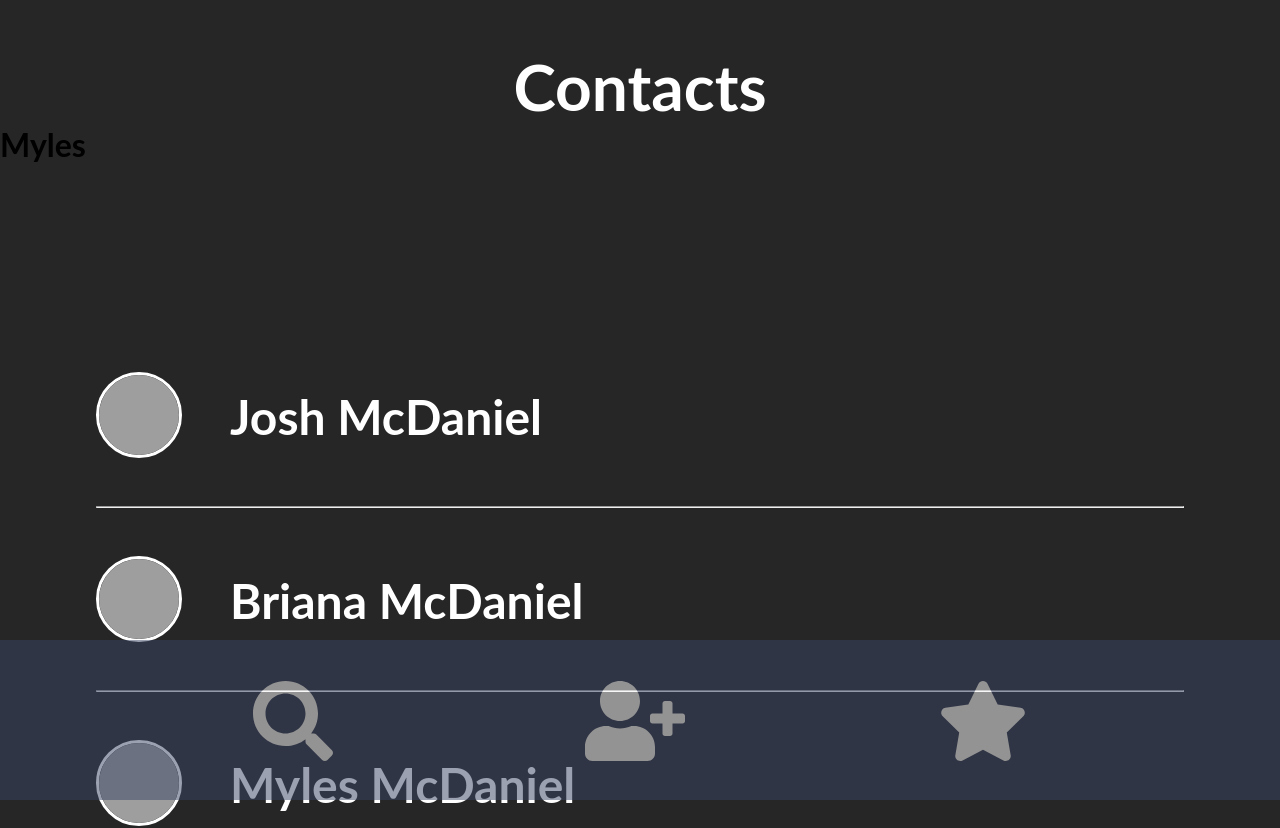
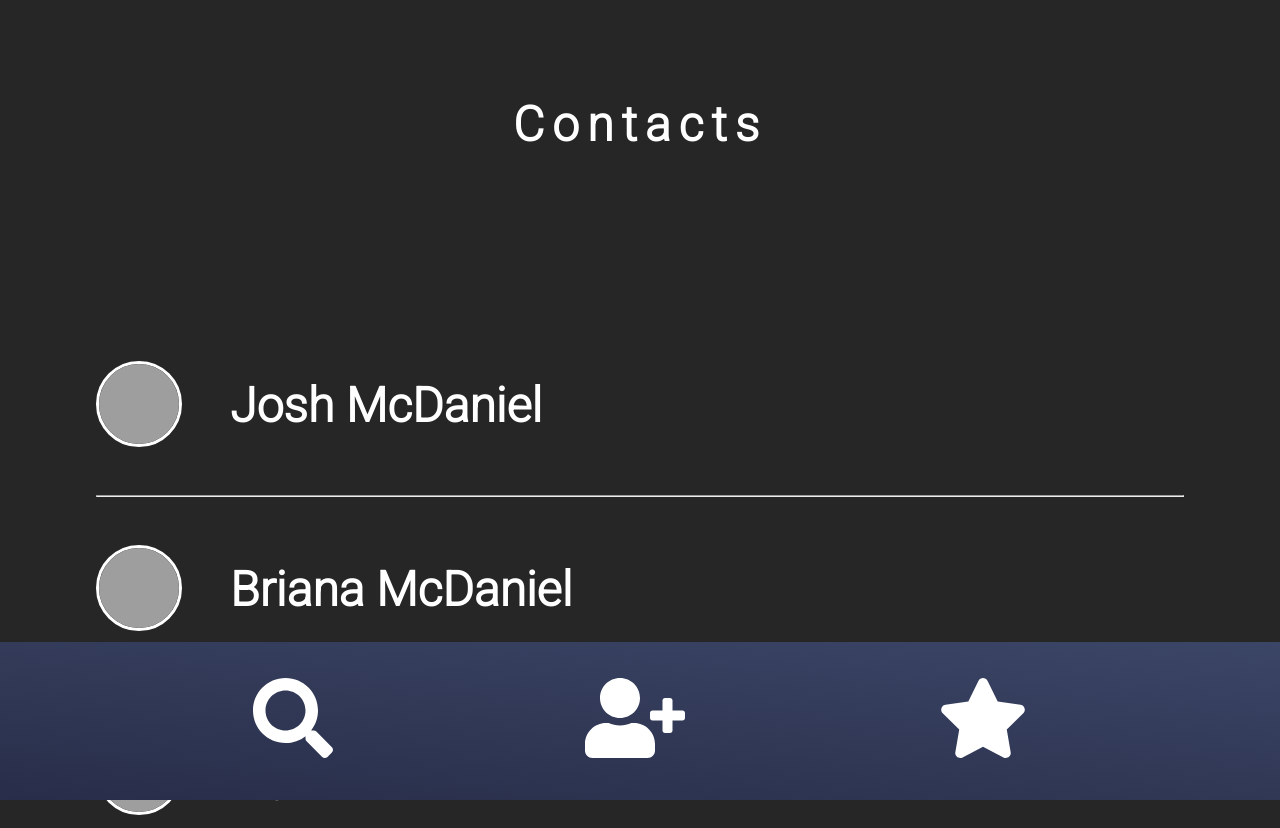
Before and after one commit to mcdanije22/new_contact_app, a React (Create React App) app: page / in a window 1280 px wide. Shown: the top 828 px of the page. Built offline with nearby package versions, Linux system fonts and the light colour scheme; grey boxes are pictures that could not be loaded.

Commit message:
working favorite list

```diff
--- a/public/index.html
+++ b/public/index.html
@@ -1,7 +1,7 @@
 <!DOCTYPE html>
 <html lang="en">
   <head>
-    <link href="https://fonts.googleapis.com/css?family=Roboto" rel="stylesheet">
+    <link href="https://fonts.googleapis.com/css?family=Roboto:300" rel="stylesheet">
     <title>Contact App</title>
   </head>
   <body>
--- a/src/App.js
+++ b/src/App.js
@@ -14,10 +14,10 @@ class App extends Component {
     this.state={
       contactList: [
         {first:'Josh',last:'McDaniel',number:'555-666-7777',email:'joshmcdaniel@gmail.com',location:'Mount Morris, Ny', starred:false},
-        {first:'Briana',last:'McDaniel',number:'888-999-1111',email:'brianamcdaniel@gmail.com',location:'Mount Morris, Ny', starred:false},
+        {first:'Briana',last:'McDaniel',number:'888-999-1111',email:'brianamcdaniel@gmail.com',location:'Mount Morris, Ny', starred:true},
         {first:'Myles',last:'McDaniel',number:'222-333-4444',email:'finnmcdaniel@gmail.com',location:'Mount Morris, Ny', starred:true},
         {first:'Josh',last:'McDaniel',number:'555-666-7777',email:'joshmcdaniel@gmail.com',location:'Mount Morris, Ny', starred:false},
-        {first:'Briana',last:'McDaniel',number:'888-999-1111',email:'brianamcdaniel@gmail.com',location:'Mount Morris, Ny', starred:false},
+        {first:'Briana',last:'McDaniel',number:'888-999-1111',email:'brianamcdaniel@gmail.com',location:'Mount Morris, Ny', starred:true},
         {first:'Finn',last:'McDaniel',number:'222-333-4444',email:'finnmcdaniel@gmail.com',location:'Mount Morris, Ny', starred:false}
       ],
       first:'',
@@ -30,7 +30,8 @@ class App extends Component {
       contactModalId:'',
       editContactForm:false,
       searchField:'',
-      searchFieldToggle:false
+      searchFieldToggle:false,
+      showFavorites:false
     }
   };
 
@@ -150,7 +151,8 @@ class App extends Component {
       last:this.state.last || this.state.contactList[this.state.contactModalId].last,
       number:this.state.number || this.state.contactList[this.state.contactModalId].number,
       email:this.state.email || this.state.contactList[this.state.contactModalId].email,
-      location:this.state.location || this.state.contactList[this.state.contactModalId].location
+      location:this.state.location || this.state.contactList[this.state.contactModalId].location,
+      starred: this.state.contactList[this.state.contactModalId].starred
     });
 
     const editedContactList = [...this.state.contactList];
@@ -210,7 +212,9 @@ class App extends Component {
 //     }
 //   };
 
-
+/*
+* logic to delete contact and update local storage
+*/
   deleteContact=(id)=>{
     const contacts = this.state.contactList;
     contacts.splice(id, 1);
@@ -219,7 +223,21 @@ class App extends Component {
     localStorage.getItem('contact')
     localStorage.setItem('contact', JSON.stringify([...this.state.contactList]));
   }
+/*
+* logic to delete contact and update local storage ends
+*/
 
+/*
+* logic for toggling favorite list
+*/
+
+toggleFavoriteList=()=>{
+  this.setState({showFavorites: this.state.showFavorites?false:true})
+}
+
+/*
+* logic for toggling favorite list ends
+*/
 
   render() {
     const {contactList, searchField}= this.state;
@@ -251,9 +269,6 @@ class App extends Component {
             <h1 id='contactCount'>
              Contacts
             </h1>
-          <StarredList
-            contactList={this.state.contactList}
-          />
           <ContactDisplay
             contactList = {filteredContactList}
             showContactCardModal = {this.showContactCardModal}
@@ -271,6 +286,8 @@ class App extends Component {
             editContactForm={this.state.editContactForm}
             editContactFormToggle={this.editContactFormToggle}
             deleteContact={this.deleteContact}
+            showFavorites={this.state.showFavorites}
+
           />
           <SearchField
             searchField = {this.state.searchField}
@@ -281,6 +298,8 @@ class App extends Component {
           <NavigationBar
           modalToggle = {this.addFormModalToggle}
           toggleSearchField={this.toggleSearchField}
+          toggleFavoriteList = {this.toggleFavoriteList}
+          showFavorites = {this.state.showFavorites}
           />
            </div>
         </div>
--- a/src/App.scss
+++ b/src/App.scss
@@ -1,7 +1,7 @@
 *{
     padding:0;
     margin:0;
-    font-family: 'Lato', sans-serif;
+    font-family: 'roboto', sans-serif;
 }
 body{
     // background: rgb(59,69,102);
--- a/src/components/contacts/ContactDisplay.js
+++ b/src/components/contacts/ContactDisplay.js
@@ -18,9 +18,13 @@ const ContactDisplay = ({
     clearAddForm,
     editContactForm,
     editContactFormToggle,
-    deleteContact
+    deleteContact,
+    showFavorites
 })=>{
-
+    if(showFavorites === true){
+        const favoriteList = contactList.filter(contact => contact.starred === true);
+        contactList = favoriteList;
+    }
     return(
        <div id='contactArea'>
             {contactList.map((person,i)=>{
--- a/src/components/contacts/ContactLine.js
+++ b/src/components/contacts/ContactLine.js
@@ -48,7 +48,7 @@ const {first, last, number, email, location, starred} = contact;
         editContactFormToggle={editContactFormToggle}
         deleteContact={deleteContact.bind(this,id)}
         />
-            <div  onClick={showContactCardModal}>
+            <div >
                 <input onClick={showContactCardModal} type='image' id={id} className='mobileList' src={photo} alt='current user profile picture'/>
                 <h2>{first} {last}</h2>
             </div>
--- a/src/components/contacts/contactDisplay.scss
+++ b/src/components/contacts/contactDisplay.scss
@@ -1,9 +1,10 @@
 #contactCount{
-    font-size:4rem;
+    font-size:3rem;
     color: white;
     clear:right;
     text-align: center;
-    margin-top:3rem;
+    margin-top:6rem;
+    letter-spacing: 8px;
 }
 
 #contactArea{
@@ -25,6 +26,7 @@
                 float:left;
                 width:80px;
                 height:80px;
+
             }
 }
 
--- a/src/components/navigationBar/NavigationBar.js
+++ b/src/components/navigationBar/NavigationBar.js
@@ -6,7 +6,9 @@ import './navigationBar.scss';
 
 const NavigationBar = ({
     modalToggle,
-    toggleSearchField
+    toggleSearchField,
+    toggleFavoriteList,
+    showFavorites
 })=>{
 
     return(
@@ -28,7 +30,9 @@ const NavigationBar = ({
 
             <button
             type='button'
-            id ='favBtn'>
+            id ='favBtn'
+            onClick = {toggleFavoriteList}
+            style={{color:showFavorites?'yellow': 'white'}}>
             <FontAwesomeIcon icon={faStar} />
             </button>
 
--- a/src/components/navigationBar/navigationBar.scss
+++ b/src/components/navigationBar/navigationBar.scss
@@ -5,9 +5,9 @@
     bottom:0;
     width:100%;
     padding:2rem 0 2rem 0;
-    background: rgb(59,69,102);
-    opacity: 0.5;
-        // background: linear-gradient(185deg, rgba(59,69,102,1) 0%, rgba(40,46,73,1) 100%);
+    // background: rgb(59,69,102);
+    //   background:#272626;
+        background: linear-gradient(185deg, rgba(59,69,102,1) 0%, rgba(40,46,73,1) 100%);
         #addBtn, #searchBtn, #favBtn{
             font-size:5rem;
             border:none;
```
